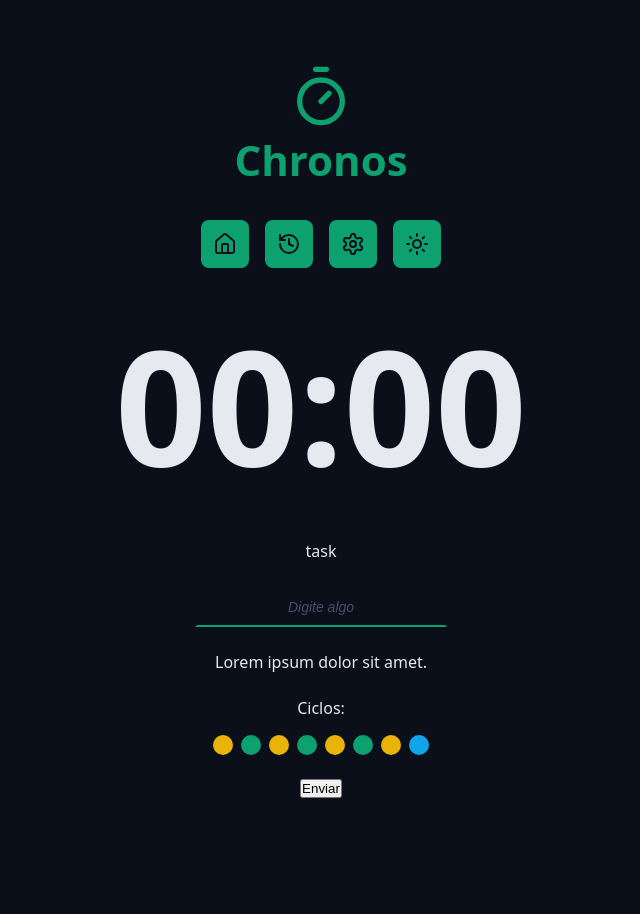
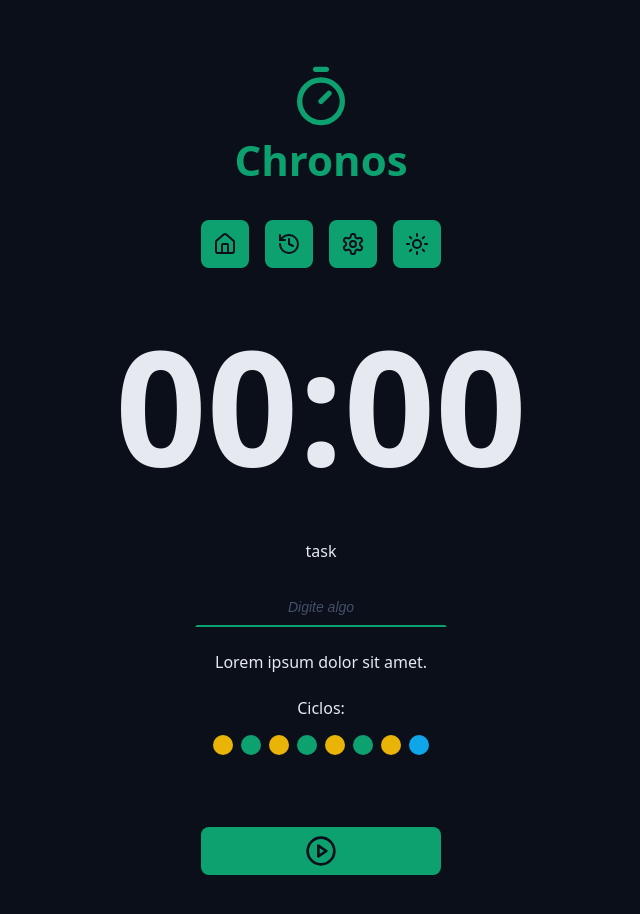
Before and after one commit to Viniciusspss/chronos-pomodoro, a React (Vite) app: page / in a window 1280 px wide. Shown: the top 914 px of the page, without its empty margins (319-959 px from the left). Before the commit the page ends 830 px from the top, so only its background shows below. Built offline with nearby package versions, Linux system fonts and the light colour scheme.

Commit message:
feat: create a button component

```diff
--- /dev/null
+++ b/src/components/Button/index.tsx
@@ -0,0 +1,16 @@
+import styles from "./styles.module.css";
+
+type ButtonProps = {
+  icon: React.ReactNode;
+  color?: "green" | "red";
+} & React.ComponentProps<"button">;
+
+export function Button({ color = "green", icon, ...props }: ButtonProps) {
+  return (
+    <>
+      <button className={`${styles.button} ${styles[color]}`} {...props}>
+        {icon}
+      </button>
+    </>
+  );
+}
--- /dev/null
+++ b/src/components/Button/styles.module.css
@@ -0,0 +1,32 @@
+.button {
+  border: none;
+  background-color: var(--primary);
+  color: var(--text-over-primary);
+  display: flex;
+  justify-content: center;
+  align-items: center;
+  min-width: 24rem;
+  padding: 0.8rem;
+  border-radius: 0.8rem;
+  margin: 4.8rem 0;
+  cursor: pointer;
+  transition: all 0.1s ease-in-out;
+}
+
+.button svg {
+  width: 3.2rem;
+  height: 3.2rem;
+}
+
+.button:hover {
+  filter: brightness(80%);
+}
+
+.green {
+  background-color: var(--primary);
+  color: var(--text-over-primary);
+}
+.red {
+  background-color: var(--error);
+  color: var(--text-over-error);
+}
--- a/src/components/Form/index.tsx
+++ b/src/components/Form/index.tsx
@@ -1,3 +1,5 @@
+import { PlayCircleIcon } from "lucide-react";
+import { Button } from "../Button";
 import { Cycles } from "../Cycles";
 import { Input } from "../Input";
 import styles from "./styles.module.css";
@@ -23,7 +25,7 @@
       </div>
 
       <div className={styles.formRow}>
-        <button>Enviar</button>
+        <Button icon={<PlayCircleIcon />} />
       </div>
     </form>
   );
```
